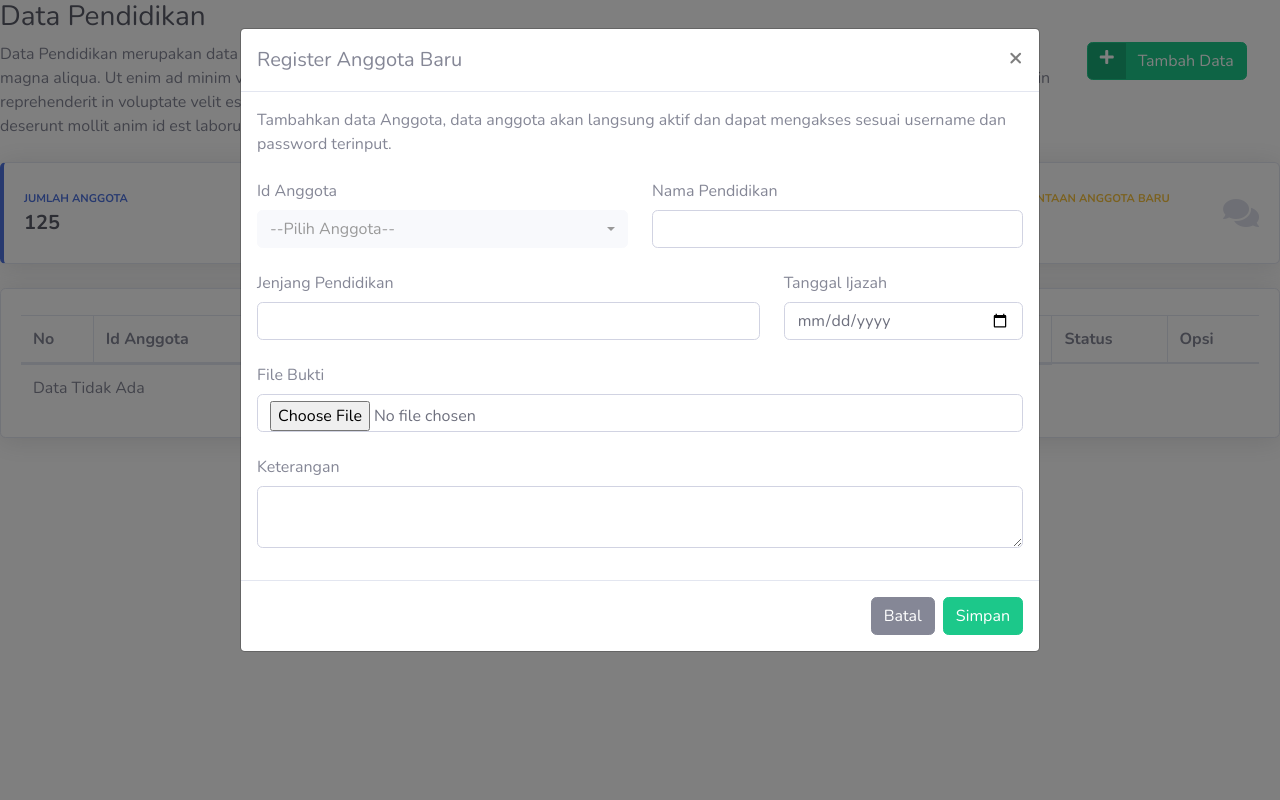
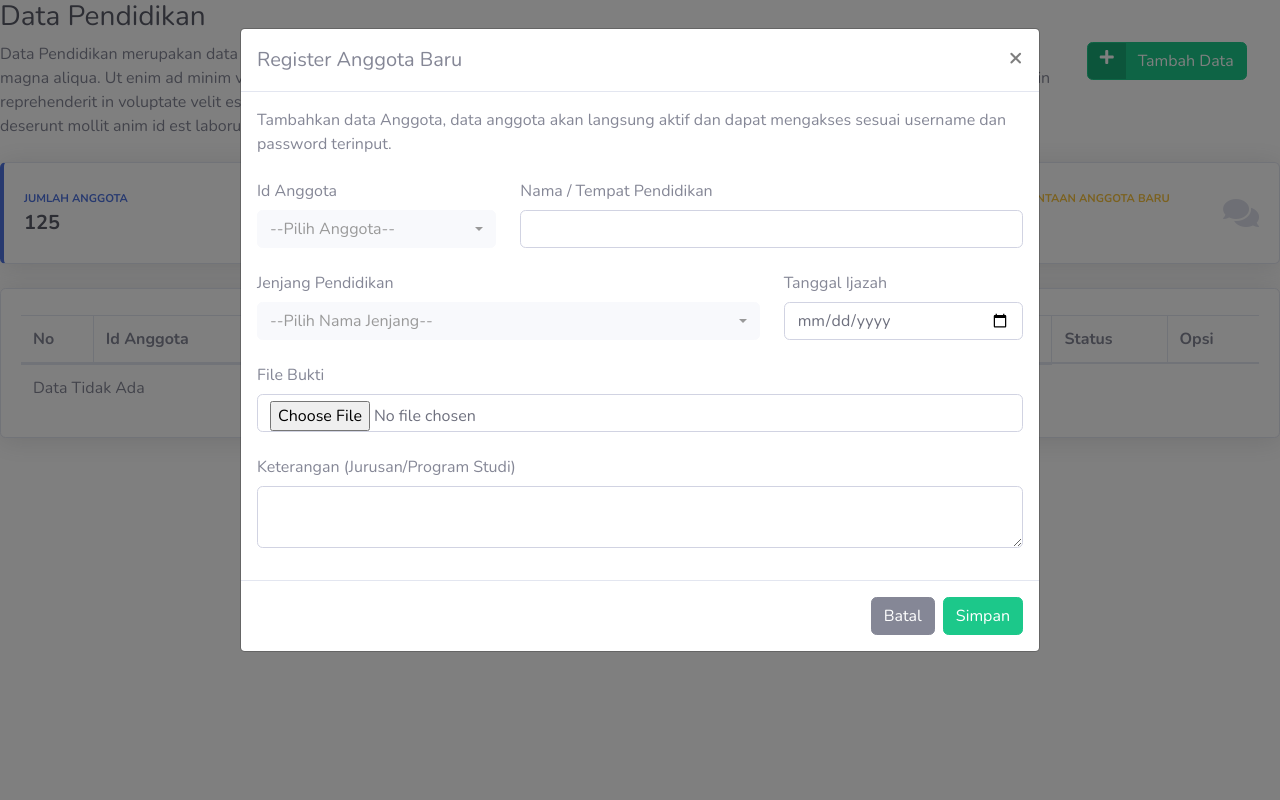
Before and after one commit to udincabbage/kodel, a PHP site: the page made by web/pages/pendidikan.php in a window 1280 px wide, after a click on "Tambah Data". Run offline with PHP 8.4, Linux system fonts and the light colour scheme; the template is opened without the code that fills it, so the values that code supplies are empty; data comes from the database, SQL or seed files in the repository; some libraries are stand-ins or nearby versions.

Commit message:
pendidikan fixing combobox

```diff
--- a/web/pages/keterampilan.php
+++ b/web/pages/keterampilan.php
@@ -513,7 +513,7 @@ $maxage = date('Y-m-d', strtotime('- 50 year', $now));
           </div>
           <div class="form-group">
             <label for="keterangan" class="col-form-label">Keterangan</label>
-            <textarea class="form-control" id="keterangan" name="keterangan"> <?php echo $keterangan; ?> </textarea>
+            <textarea class="form-control" id="keterangan" name="keterangan"></textarea>
           </div>
 
         </div>
--- a/web/pages/pendidikan.php
+++ b/web/pages/pendidikan.php
@@ -336,7 +336,7 @@ include "includes/badge1.php";
                         <input type="hidden" name="id_anggota" value="<?php echo $id_anggota; ?>">
                         <input type="hidden" name="nama" value="<?php echo $nama; ?>">
                         <div class="form-group row">
-                          <div class="col-md-6">
+                        <!--   <div class="col-md-6">
                             <label for="id_anggota" class="col-form-label">Anggota</label>
                             <select class="form-control" name="id_anggota" id="id_anggota">
                               <option value="">--Pilih Anggota--</option>
@@ -353,8 +353,10 @@ include "includes/badge1.php";
                                 <option value="<?php echo $rowa['id']; ?>" <?php echo $selected ?>><?php echo $rowa['nama']; ?></option>
                               <?php } ?>
                             </select>
-                          </div>
-                          <div class="col-md-6">
+                          </div> -->
+                            <input type="hidden"  value="<?php echo $id_anggota; ?>"  class="form-control" id="id_anggota" name="id_anggota">
+
+                          <div class="col-md-12">
                             <label for="nama_pendidikan" class="col-form-label">Nama Pendidikan</label>
                             <input type="text"  value="<?php echo $nama_pendidikan; ?>"  class="form-control" id="nama_pendidikan" name="nama_pendidikan">
                           </div>
@@ -362,7 +364,14 @@ include "includes/badge1.php";
                         <div class="form-group row">
                           <div class="col-md-8">
                             <label for="jenjang_pendidikan" class="col-form-label">Jenjang Pendidikan</label>
-                            <input type="text" class="form-control" id="jenjang_pendidikan" value="<?php echo $jenjang_pendidikan; ?>"  name="jenjang_pendidikan">
+                            <select class="form-control selectpicker" name="jenjang_pendidikan" data-live-search="true">
+                              <option value="">--Pilih Nama Jenjang--</option>
+                              <option value="SD" <?php if($jenjang_pendidikan=="SD") echo "selected"; ?>>Sekolah Dasar (SD)</option>
+                              <option value="SMP" <?php if($jenjang_pendidikan=="SMP") echo "selected"; ?>>Sekolah Menengah Pertama (SMP)</option>
+                              <option value="SMA" <?php if($jenjang_pendidikan=="SMA") echo "selected"; ?>>Sekolah Menengah ATAS/Kejuruan (SMA)</option>
+                              <option value="S1" <?php if($jenjang_pendidikan=="S1") echo "selected"; ?>>Sekolah Tinggi Strata I (S1)</option>
+                              <option value="S2" <?php if($jenjang_pendidikan=="S2") echo "selected"; ?>>Sekolah Tinggi Strata II (S2)</option>
+                              </select>
                           </div>
                           <div class="col-md-4">
                             <label for="tanggal_ijazah" class="col-form-label">Tanggal Ijazah</label>
@@ -498,7 +507,7 @@ include "includes/badge1.php";
       <div class="modal-body"><p>Tambahkan data Anggota, data anggota akan langsung aktif dan dapat mengakses sesuai username dan password terinput.</p>
         <form role="form" action="" method="post" enctype="multipart/form-data">
           <div class="form-group row">
-            <div class="col-md-6">
+            <div class="col-md-4">
               <label for="id_anggota" class="col-form-label">Id Anggota</label>
               <select class="form-control selectpicker" data-live-search="true" name="id_anggota" id="id_anggota">
                 <option value="">--Pilih Anggota--</option>
@@ -515,15 +524,22 @@ include "includes/badge1.php";
                 <?php } ?>
               </select>
             </div>
-            <div class="col-md-6">
-              <label for="nama_pendidikan" class="col-form-label">Nama Pendidikan</label>
+            <div class="col-md-8">
+              <label for="nama_pendidikan" class="col-form-label">Nama / Tempat Pendidikan</label>
               <input type="text"  value=""  class="form-control" id="nama_pendidikan" name="nama_pendidikan">
             </div>
           </div>
           <div class="form-group row">
             <div class="col-md-8">
               <label for="jenjang_pendidikan" class="col-form-label">Jenjang Pendidikan</label>
-              <input type="text" class="form-control" id="jenjang_pendidikan" value=""  name="jenjang_pendidikan">
+             <select class="form-control selectpicker" name="jenjang_pendidikan" data-live-search="true">
+                <option value="">--Pilih Nama Jenjang--</option>
+                <option value="SD">Sekolah Dasar (SD)</option>
+                <option value="SMP">Sekolah Menengah Pertama (SMP)</option>
+                <option value="SMA">Sekolah Menengah ATAS/Kejuruan (SMA)</option>
+                <option value="S1">Sekolah Tinggi Strata I (S1)</option>
+                <option value="S2">Sekolah Tinggi Strata II (S2)</option>
+                </select>
             </div>
             <div class="col-md-4">
               <label for="tanggal_ijazah" class="col-form-label">Tanggal Ijazah</label>
@@ -545,7 +561,7 @@ include "includes/badge1.php";
           </div>
 
           <div class="form-group">
-            <label for="keterangan" class="col-form-label"> Keterangan </label>
+            <label for="keterangan" class="col-form-label"> Keterangan (Jurusan/Program Studi)</label>
             <textarea class="form-control" id="keterangan" name="keterangan"></textarea>
           </div>
 
```
